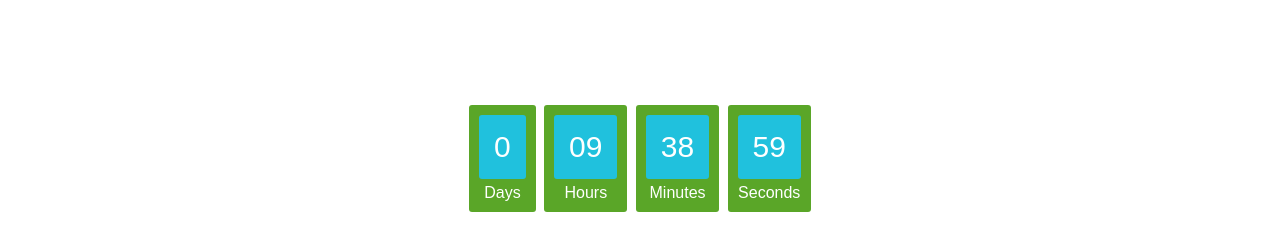
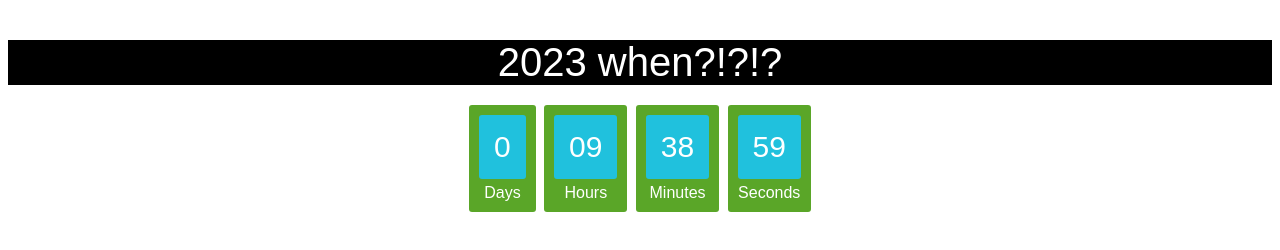
Before and after one commit to HaLa248/idk, a plain HTML site: page index.html in a window 1280 px wide. Drawn offline with nearby package versions, Linux system fonts and the light colour scheme.

Commit message:
Update index.html

```diff
--- a/index.html
+++ b/index.html
@@ -104,7 +104,7 @@
 </head>
 
 <body>
-  <h1>2023 when?!?!?</h1>
+  <h1 style="background-color:black;">2023 when?!?!?</h1>
   <div id="happyNewYear-div">
     <div>
       <span class="days"></span><div class="smalltext">Days</div>
```
